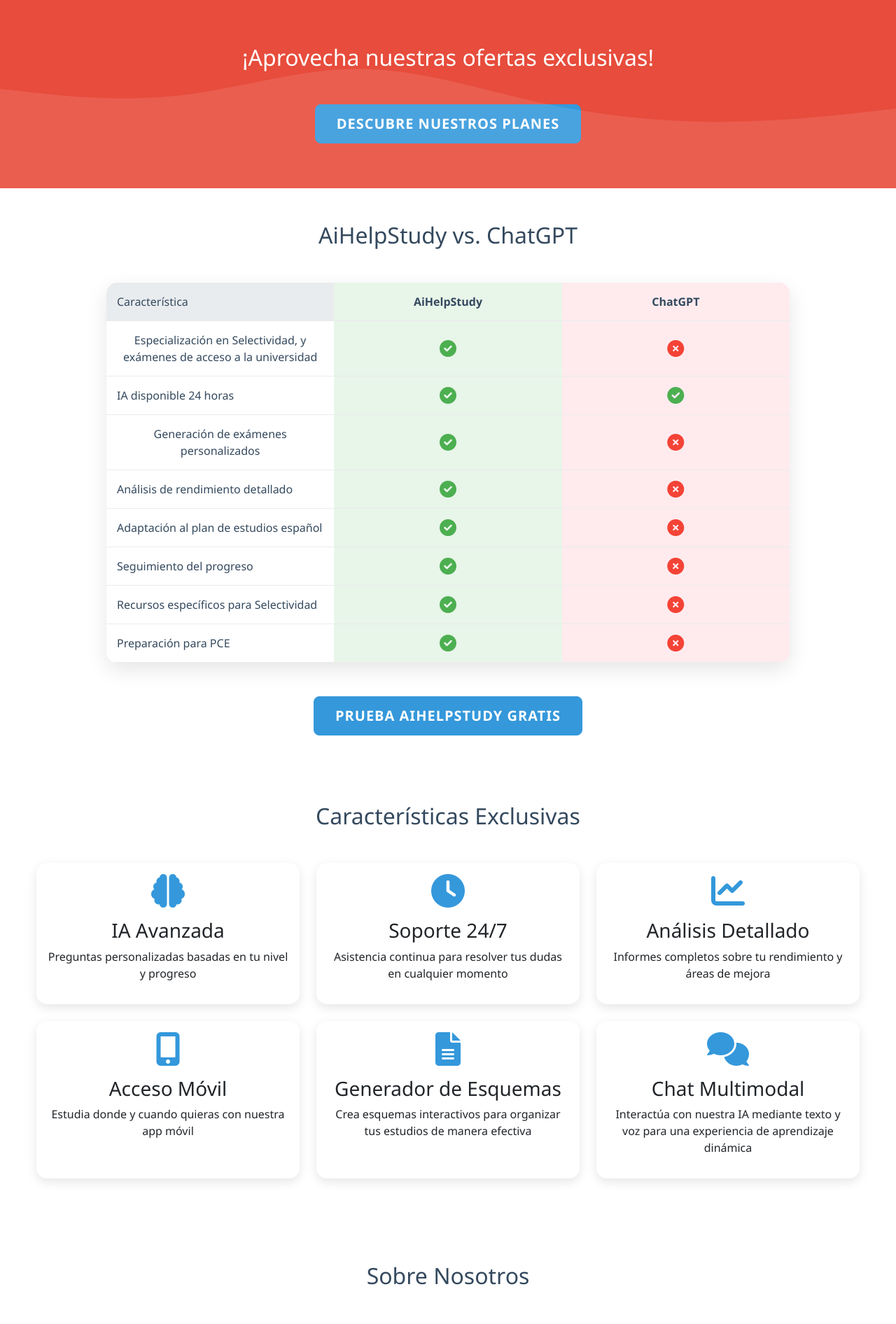
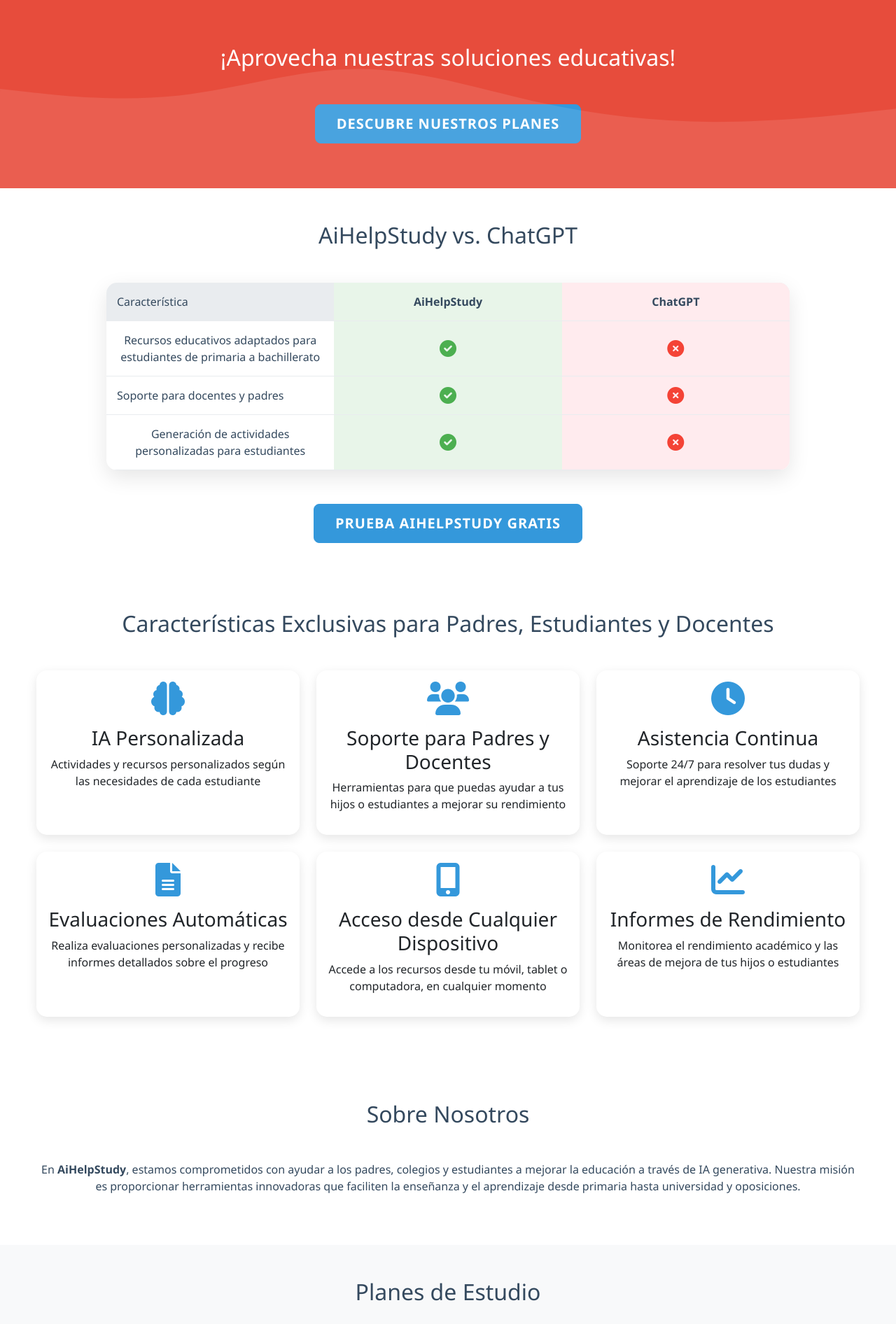
Before and after one commit to Julia-ai1/juliacopiaparaespa-a, a Flask app: template templates/landing.html in a window 1280 px wide. Shown: the part 801-2693 px from the top of the page at 70% size. Run offline with Flask 3, Linux system fonts and the light colour scheme; the template is opened without the code that fills it, so the values that code supplies are empty.

Commit message:
subida prueba

```diff
--- a/templates/landing.html
+++ b/templates/landing.html
@@ -13,9 +13,9 @@
     <meta charset="UTF-8">
     <meta name="viewport" content="width=device-width, initial-scale=1.0">
     <!-- Meta etiquetas SEO -->
-    <meta name="description" content="AiHelpStudy es una plataforma líder en IA generativa especializada en educación. Domina tus estudios y prepárate para Selectividad con recursos personalizados y soporte 24/7.">
-    <meta name="keywords" content="IA, Inteligencia Artificial, Educación, Selectividad, Estudios, Exámenes, Generativa, AiHelpStudy, Aprendizaje, Estudiantes">
-    <title>AiHelpStudy - Domina tus estudios con IA generativa especializada en educación</title>
+    <meta name="description" content="AiHelpStudy es una plataforma de IA generativa que ayuda a padres y colegios a mejorar la educación de sus hijos y estudiantes desde primaria hasta bachillerato. Recursos personalizados y soporte para optimizar el aprendizaje.">
+    <meta name="keywords" content="IA, Inteligencia Artificial, Educación, Primaria, Secundaria, Bachillerato, Universidades, Oposiciones, AiHelpStudy, Aprendizaje, Padres, Colegios">
+    <title>AiHelpStudy - Optimiza la educación con IA generativa</title>
     <link href="https://cdn.jsdelivr.net/npm/bootstrap@5.3.0/dist/css/bootstrap.min.css" rel="stylesheet">
     <link rel="stylesheet" href="https://cdnjs.cloudflare.com/ajax/libs/font-awesome/6.0.0-beta3/css/all.min.css">
     <link href="https://unpkg.com/aos@2.3.1/dist/aos.css" rel="stylesheet">
@@ -394,8 +394,8 @@
     <!-- Sección Hero -->
     <section id="hero" class="d-flex align-items-center">
         <div class="container text-center position-relative">
-            <h1 class="display-3 fw-bold mb-4" data-aos="fade-up">Domina tus estudios con IA Generativa</h1>
-            <p class="lead mb-5" data-aos="fade-up" data-aos-delay="100">Preparación personalizada con IA disponible las 24 horas para maximizar tu puntuación en Selectividad</p>
+            <h1 class="display-3 fw-bold mb-4" data-aos="fade-up">Optimiza la educación de tus hijos con IA Generativa</h1>
+            <p class="lead mb-5" data-aos="fade-up" data-aos-delay="100">Soluciones personalizadas para ayudar a padres y docentes a guiar a estudiantes de primaria a bachillerato, universidades y oposiciones</p>
             <a href="{{ url_for('login_google') }}" class="btn btn-light btn-lg me-3" data-aos="fade-up" data-aos-delay="200">¡Empieza Ahora con Google!</a>
             <a href="#video-demo" class="btn btn-outline-light btn-lg" data-aos="fade-up" data-aos-delay="300">Ver Demostración</a>
         </div>
@@ -404,7 +404,7 @@
     <!-- Sección CTA -->
     <section id="cta">
         <div class="container">
-            <h2 class="text-center mb-5">¡Aprovecha nuestras ofertas exclusivas!</h2>
+            <h2 class="text-center mb-5">¡Aprovecha nuestras soluciones educativas!</h2>
             <div class="text-center">
                 <a href="#pricing" class="btn btn-primary btn-lg">Descubre Nuestros Planes</a>
             </div>
@@ -425,49 +425,19 @@
                         </div>
                         <!-- Fila 1 -->
                         <div class="comparison-row">
-                            <div class="comparison-feature">Especialización en Selectividad, y exámenes de acceso a la universidad</div>
+                            <div class="comparison-feature">Recursos educativos adaptados para estudiantes de primaria a bachillerato</div>
                             <div class="comparison-AiHelpStudy"><i class="fas fa-check-circle"></i></div>
                             <div class="comparison-chatgpt"><i class="fas fa-times-circle"></i></div>
                         </div>
                         <!-- Fila 2 -->
                         <div class="comparison-row">
-                            <div class="comparison-feature">IA disponible 24 horas</div>
+                            <div class="comparison-feature">Soporte para docentes y padres</div>
                             <div class="comparison-AiHelpStudy"><i class="fas fa-check-circle"></i></div>
-                            <div class="comparison-chatgpt"><i class="fas fa-check-circle"></i></div>
+                            <div class="comparison-chatgpt"><i class="fas fa-times-circle"></i></div>
                         </div>
                         <!-- Fila 3 -->
                         <div class="comparison-row">
-                            <div class="comparison-feature">Generación de exámenes personalizados</div>
-                            <div class="comparison-AiHelpStudy"><i class="fas fa-check-circle"></i></div>
-                            <div class="comparison-chatgpt"><i class="fas fa-times-circle"></i></div>
-                        </div>
-                        <!-- Fila 4 -->
-                        <div class="comparison-row">
-                            <div class="comparison-feature">Análisis de rendimiento detallado</div>
-                            <div class="comparison-AiHelpStudy"><i class="fas fa-check-circle"></i></div>
-                            <div class="comparison-chatgpt"><i class="fas fa-times-circle"></i></div>
-                        </div>
-                        <!-- Fila 5 -->
-                        <div class="comparison-row">
-                            <div class="comparison-feature">Adaptación al plan de estudios español</div>
-                            <div class="comparison-AiHelpStudy"><i class="fas fa-check-circle"></i></div>
-                            <div class="comparison-chatgpt"><i class="fas fa-times-circle"></i></div>
-                        </div>
-                        <!-- Fila 6 -->
-                        <div class="comparison-row">
-                            <div class="comparison-feature">Seguimiento del progreso</div>
-                            <div class="comparison-AiHelpStudy"><i class="fas fa-check-circle"></i></div>
-                            <div class="comparison-chatgpt"><i class="fas fa-times-circle"></i></div>
-                        </div>
-                        <!-- Fila 7 -->
-                        <div class="comparison-row">
-                            <div class="comparison-feature">Recursos específicos para Selectividad</div>
-                            <div class="comparison-AiHelpStudy"><i class="fas fa-check-circle"></i></div>
-                            <div class="comparison-chatgpt"><i class="fas fa-times-circle"></i></div>
-                        </div>
-                        <!-- Fila 8 -->
-                        <div class="comparison-row">
-                            <div class="comparison-feature">Preparación para PCE</div>
+                            <div class="comparison-feature">Generación de actividades personalizadas para estudiantes</div>
                             <div class="comparison-AiHelpStudy"><i class="fas fa-check-circle"></i></div>
                             <div class="comparison-chatgpt"><i class="fas fa-times-circle"></i></div>
                         </div>
@@ -483,15 +453,15 @@
     <!-- Sección de Características -->
     <section id="features" class="py-5">
         <div class="container">
-            <h2 class="text-center mb-5">Características Exclusivas</h2>
+            <h2 class="text-center mb-5">Características Exclusivas para Padres, Estudiantes y Docentes</h2>
             <div class="row">
                 <!-- Característica 1 -->
                 <div class="col-md-4 mb-4" data-aos="fade-up">
                     <div class="card feature-card h-100">
                         <div class="card-body text-center">
                             <i class="fas fa-brain feature-icon"></i>
-                            <h3>IA Avanzada</h3>
-                            <p>Preguntas personalizadas basadas en tu nivel y progreso</p>
+                            <h3>IA Personalizada</h3>
+                            <p>Actividades y recursos personalizados según las necesidades de cada estudiante</p>
                         </div>
                     </div>
                 </div>
@@ -499,9 +469,9 @@
                 <div class="col-md-4 mb-4" data-aos="fade-up" data-aos-delay="100">
                     <div class="card feature-card h-100">
                         <div class="card-body text-center">
-                            <i class="fas fa-clock feature-icon"></i>
-                            <h3>Soporte 24/7</h3>
-                            <p>Asistencia continua para resolver tus dudas en cualquier momento</p>
+                            <i class="fas fa-users feature-icon"></i>
+                            <h3>Soporte para Padres y Docentes</h3>
+                            <p>Herramientas para que puedas ayudar a tus hijos o estudiantes a mejorar su rendimiento</p>
                         </div>
                     </div>
                 </div>
@@ -509,9 +479,9 @@
                 <div class="col-md-4 mb-4" data-aos="fade-up" data-aos-delay="200">
                     <div class="card feature-card h-100">
                         <div class="card-body text-center">
-                            <i class="fas fa-chart-line feature-icon"></i>
-                            <h3>Análisis Detallado</h3>
-                            <p>Informes completos sobre tu rendimiento y áreas de mejora</p>
+                            <i class="fas fa-clock feature-icon"></i>
+                            <h3>Asistencia Continua</h3>
+                            <p>Soporte 24/7 para resolver tus dudas y mejorar el aprendizaje de los estudiantes</p>
                         </div>
                     </div>
                 </div>
@@ -519,9 +489,9 @@
                 <div class="col-md-4 mb-4" data-aos="fade-up" data-aos-delay="300">
                     <div class="card feature-card h-100">
                         <div class="card-body text-center">
-                            <i class="fas fa-mobile-alt feature-icon"></i>
-                            <h3>Acceso Móvil</h3>
-                            <p>Estudia donde y cuando quieras con nuestra app móvil</p>
+                            <i class="fas fa-file-alt feature-icon"></i>
+                            <h3>Evaluaciones Automáticas</h3>
+                            <p>Realiza evaluaciones personalizadas y recibe informes detallados sobre el progreso</p>
                         </div>
                     </div>
                 </div>
@@ -529,9 +499,9 @@
                 <div class="col-md-4 mb-4" data-aos="fade-up" data-aos-delay="400">
                     <div class="card feature-card h-100">
                         <div class="card-body text-center">
-                            <i class="fas fa-file-alt feature-icon"></i>
-                            <h3>Generador de Esquemas</h3>
-                            <p>Crea esquemas interactivos para organizar tus estudios de manera efectiva</p>
+                            <i class="fas fa-mobile-alt feature-icon"></i>
+                            <h3>Acceso desde Cualquier Dispositivo</h3>
+                            <p>Accede a los recursos desde tu móvil, tablet o computadora, en cualquier momento</p>
                         </div>
                     </div>
                 </div>
@@ -539,9 +509,9 @@
                 <div class="col-md-4 mb-4" data-aos="fade-up" data-aos-delay="500">
                     <div class="card feature-card h-100">
                         <div class="card-body text-center">
-                            <i class="fas fa-comments feature-icon"></i>
-                            <h3>Chat Multimodal</h3>
-                            <p>Interactúa con nuestra IA mediante texto y voz para una experiencia de aprendizaje dinámica</p>
+                            <i class="fas fa-chart-line feature-icon"></i>
+                            <h3>Informes de Rendimiento</h3>
+                            <p>Monitorea el rendimiento académico y las áreas de mejora de tus hijos o estudiantes</p>
                         </div>
                     </div>
                 </div>
@@ -554,22 +524,8 @@
         <div class="container">
             <h2 class="text-center mb-5">Sobre Nosotros</h2>
             <p class="text-center mb-4">
-                En <strong>AiHelpStudy</strong>, somos especialistas en IA generativa comprometidos con la educación. Tras ver los problemas que tiene el sistema educativo actual, nos propusimos crear una herramienta que revolucionara la forma en que los estudiantes aprenden y se preparan para sus exámenes.
+                En <strong>AiHelpStudy</strong>, estamos comprometidos con ayudar a los padres, colegios y estudiantes a mejorar la educación a través de IA generativa. Nuestra misión es proporcionar herramientas innovadoras que faciliten la enseñanza y el aprendizaje desde primaria hasta universidad y oposiciones.
             </p>
-            <p class="text-center">
-                Nuestra misión es proporcionar recursos innovadores y accesibles que permitan a los estudiantes alcanzar su máximo potencial. Creemos en el poder de la tecnología para transformar la educación y estamos dedicados a hacer que el aprendizaje sea más eficiente, personalizado y efectivo.
-            </p>
-        </div>
-    </section>
-
-    <!-- Sección de Embajadores -->
-    <section id="ambassadors" class="py-5">
-        <div class="container">
-            <h2 class="text-center mb-4">Conviértete en Embajador de AiHelpStudy</h2>
-            <p class="text-center mb-5">¿Te apasiona la educación y quieres ayudarnos a crecer? Únete a nuestro programa de embajadores y forma parte de AiHelpStudy.</p>
-            <div class="text-center">
-                <a href="mailto:aihelpstudy@gmail.com" class="btn btn-primary btn-lg">Contáctanos</a>
-            </div>
         </div>
     </section>
 
@@ -642,44 +598,6 @@
         </div>
     </section>
 
-    <!-- Sección de Garantía Mejorada -->
-    <section id="guarantee" class="guarantee-section py-5">
-        <div class="container">
-            <h2 class="text-center mb-4">Garantía de Éxito del 97%</h2>
-            <p class="text-center mb-5">Con AiHelpStudy todo te será mucho más fácil.</p>
-            <div class="guarantee-cards">
-                <!-- Tarjeta 1 -->
-                <div class="guarantee-card" data-aos="fade-up">
-                    <h3 class="card-title"><i class="fas fa-book-open"></i> Deberes y Estudio</h3>
-                    <ul>
-                        <li><i class="fas fa-check-circle"></i> Aprende a resolver los deberes de cualquier asignatura.</li>
-                        <li><i class="fas fa-check-circle"></i> Realiza ejercicios personalizados para que no se te olvide lo aprendido.</li>
-                        <li><i class="fas fa-check-circle"></i> Agenda las fechas de entrega de los deberes de una manera única, nosotros nos encargaremos de recordártelo.</li>
-                    </ul>
-                    <a href="#" class="btn btn-light">¡Pruébalo gratis!</a>
-                </div>
-                <!-- Tarjeta 2 -->
-                <div class="guarantee-card" data-aos="fade-up" data-aos-delay="100">
-                    <h3 class="card-title"><i class="fas fa-file-alt"></i> Prepara tus Exámenes</h3>
-                    <ul>
-                        <li><i class="fas fa-check-circle"></i> Resuelve y prepara exámenes de selectividad como nunca antes se había podido.</li>
-                        <li><i class="fas fa-check-circle"></i> Corrige cualquier examen que tengas con solo hacer una foto y te ayudamos a que tengas un diez.</li>
-                        <li><i class="fas fa-check-circle"></i> Analizamos dónde fallas y te lo explicamos hasta que lo entiendas. Garantizado.</li>
-                    </ul>
-                    <a href="#" class="btn btn-light">¡Pruébalo gratis!</a>
-                </div>
-                <!-- Tarjeta 3 -->
-                <div class="guarantee-card" data-aos="fade-up" data-aos-delay="200">
-                    <h3 class="card-title"><i class="fas fa-graduation-cap"></i> Apoyo Integral</h3>
-                    <ul>
-                        <li><i class="fas fa-check-circle"></i> Soporte continuo para todas tus necesidades educativas.</li>
-                        <li><i class="fas fa-check-circle"></i> Herramientas avanzadas para optimizar tu aprendizaje.</li>
-                        <li><i class="fas fa-check-circle"></i> Recursos exclusivos para maximizar tu potencial.</li>
-                    </ul>
-                    <a href="#" class="btn btn-light">¡Descubre Más!</a>
-                </div>
-            </div>
-        </div>
     <!-- Sección Blog -->
     <section id="blog" class="py-5">
         <div class="container">
@@ -688,52 +606,6 @@
                 <!-- Aquí se insertarán dinámicamente las publicaciones del blog -->
             </div>
         </div>
-        </section>
-
-        <script>
-            // Array con las publicaciones del blog
-            const blogPosts = [
-    {
-        title: "El impacto de la inteligencia artificial en la educación",
-        summary: "Hablamos sobre como las nuevas tecnologías pueden influir en el desarrollo de la educación actual.",
-        image: "https://images.unsplash.com/photo-1498079022511-d15614cb1c02?crop=entropy&cs=tinysrgb&fit=max&fm=jpg&q=80&w=800" ,  // URL de imagen accesible
-        url: "/post1"  // Flask ruta para post1
-    },
-    {
-        title: "Herramientas y Técnicas de Estudio para Mejorar tu Rendimiento Académico",
-        summary: "Herramientas y Técnicas de Estudio para Mejorar tu Rendimiento Académico",
-        image: "https://images.unsplash.com/photo-1503676260728-1c00da094a0b?crop=entropy&cs=tinysrgb&fit=max&fm=jpg&ixid=MnwzNjUyOXwwfDF8c2VhcmNofDF8fHN0dWR5fGVufDB8fHx8fDE2MDMyMjU4MzI&ixlib=rb-1.2.1&q=80&w=800",  // URL de imagen accesible
-        url: "/post2"  // Flask ruta para post2
-    }
-];
-
-
-            // Función para cargar los posts dinámicamente
-            function loadBlogPosts() {
-                const blogContainer = document.getElementById('blog-posts');
-                blogPosts.forEach(post => {
-                    // Crear la estructura HTML para cada post
-                    const postHTML = `
-                        <div class="col-md-4 mb-4">
-                            <div class="card h-100">
-                                <img src="${post.image}" class="card-img-top" alt="${post.title}">
-                                <div class="card-body">
-                                    <h5 class="card-title">${post.title}</h5>
-                                    <p class="card-text">${post.summary}</p>
-                                    <a href="${post.url}" class="btn btn-primary">Leer Más</a>
-                                </div>
-                            </div>
-                        </div>
-                    `;
-                    // Insertar el post en el contenedor del blog
-                    blogContainer.innerHTML += postHTML;
-                });
-            }
-
-            // Cargar los posts cuando la página cargue
-            document.addEventListener('DOMContentLoaded', loadBlogPosts);
-        </script>
-
     </section>
 
     <!-- Footer -->
@@ -779,6 +651,47 @@
                 navbar.classList.remove('scrolled');
             }
         });
+
+        // Array con las publicaciones del blog
+        const blogPosts = [
+            {
+                title: "El impacto de la inteligencia artificial en la educación",
+                summary: "Hablamos sobre como las nuevas tecnologías pueden influir en el desarrollo de la educación actual.",
+                image: "https://images.unsplash.com/photo-1498079022511-d15614cb1c02?crop=entropy&cs=tinysrgb&fit=max&fm=jpg&q=80&w=800" ,  // URL de imagen accesible
+                url: "/post1"  // Flask ruta para post1
+            },
+            {
+                title: "Herramientas y Técnicas de Estudio para Mejorar tu Rendimiento Académico",
+                summary: "Herramientas y Técnicas de Estudio para Mejorar tu Rendimiento Académico",
+                image: "https://images.unsplash.com/photo-1503676260728-1c00da094a0b?crop=entropy&cs=tinysrgb&fit=max&fm=jpg&ixid=MnwzNjUyOXwwfDF8c2VhcmNofDF8fHN0dWR5fGVufDB8fHx8fDE2MDMyMjU4MzI&ixlib=rb-1.2.1&q=80&w=800",  // URL de imagen accesible
+                url: "/post2"  // Flask ruta para post2
+            }
+        ];
+
+        // Función para cargar los posts dinámicamente
+        function loadBlogPosts() {
+            const blogContainer = document.getElementById('blog-posts');
+            blogPosts.forEach(post => {
+                // Crear la estructura HTML para cada post
+                const postHTML = `
+                    <div class="col-md-4 mb-4">
+                        <div class="card h-100">
+                            <img src="${post.image}" class="card-img-top" alt="${post.title}">
+                            <div class="card-body">
+                                <h5 class="card-title">${post.title}</h5>
+                                <p class="card-text">${post.summary}</p>
+                                <a href="${post.url}" class="btn btn-primary">Leer Más</a>
+                            </div>
+                        </div>
+                    </div>
+                `;
+                // Insertar el post en el contenedor del blog
+                blogContainer.innerHTML += postHTML;
+            });
+        }
+
+        // Cargar los posts cuando la página cargue
+        document.addEventListener('DOMContentLoaded', loadBlogPosts);
     </script>
 </body>
 </html>
```
Lines whose indentation alone changed are shown as unchanged.
